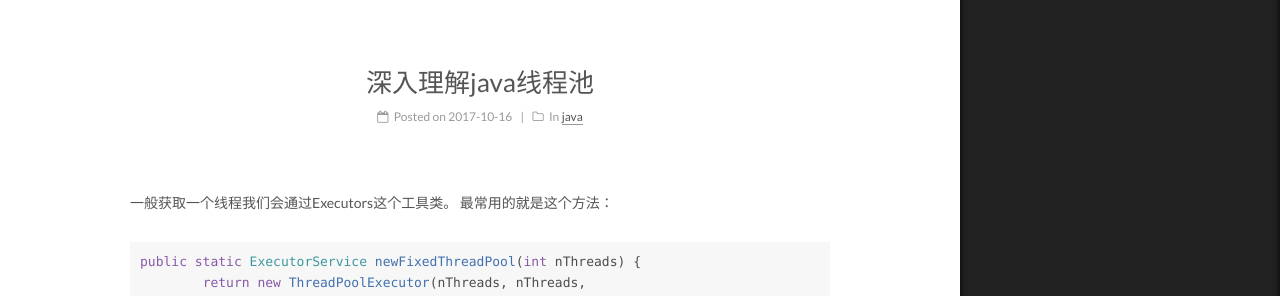
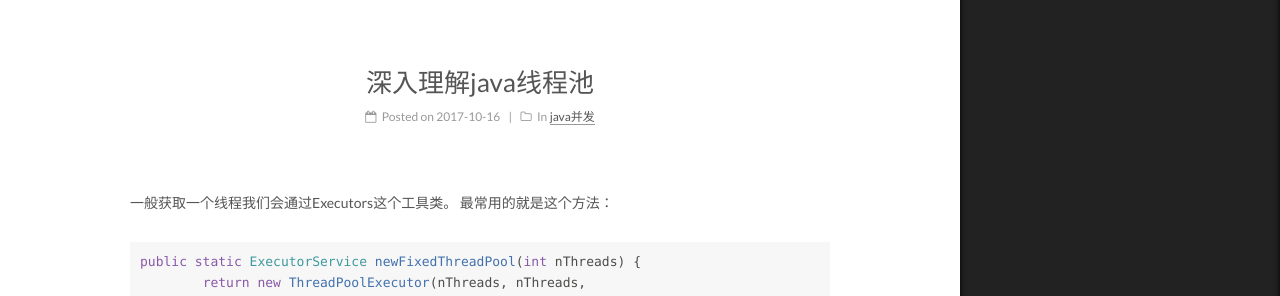
Before and after one commit to thunderthunderthunder/thunderthunderthunder.github.io, a Jekyll site: the page built from _posts/2017-10-16-深入理解Java线程池.md, in a window 1280 px wide. Shown: the part 278-574 px from the top of the page. Built offline with Jekyll 4.4.1, drawn with Linux system fonts in a browser that asks for light colours.

Commit message:
Update 2017-10-16-深入理解Java线程池.md

```diff
--- a/_posts/2017-10-16-深入理解Java线程池.md
+++ b/_posts/2017-10-16-深入理解Java线程池.md
@@ -3,10 +3,11 @@ tite: 深入理解java线程池
 description:
 date: 2017-10-16
 categories:
- - java
+ - java并发
 tags:
  - concurrent
  - 并发
+ - 线程池
 ---
 
 一般获取一个线程我们会通过Executors这个工具类。
```
